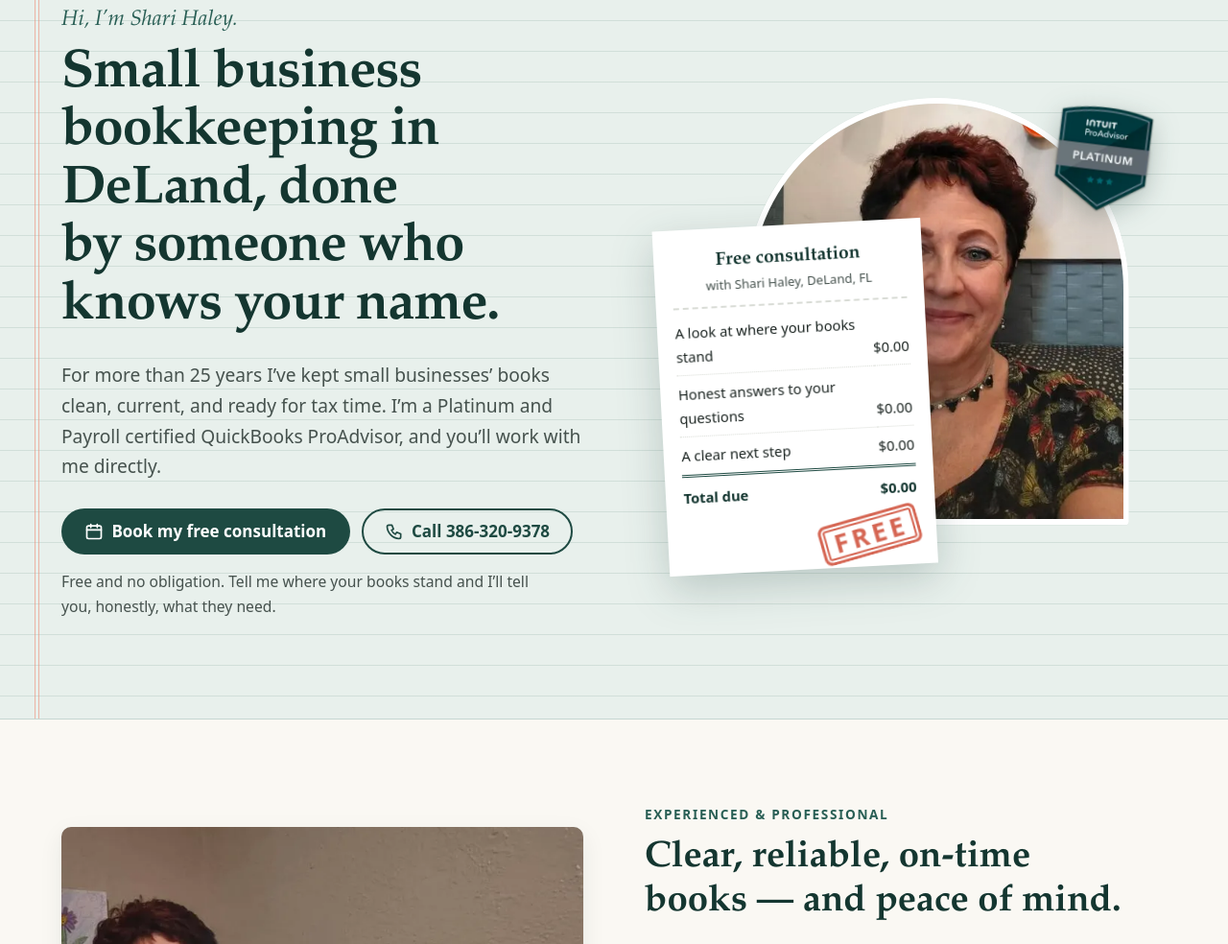
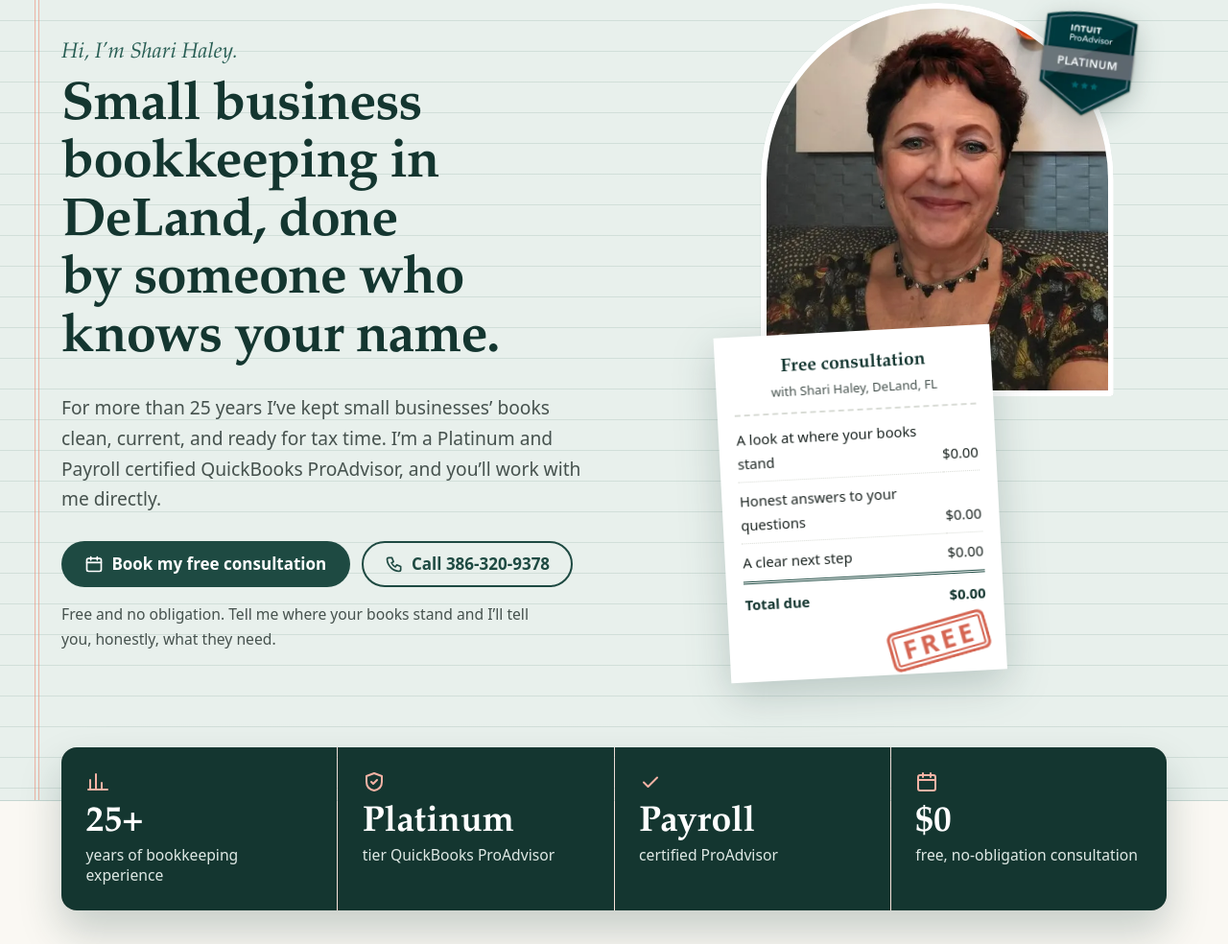
Before and after one commit to BHALEYART/ShariHaleyBookkeeping, a plain HTML site: page index.html in a window 1280 px wide. Shown: the part 199-1183 px from the top of the page at 96% size. Drawn offline with Linux system fonts and the light colour scheme.

Commit message:
Hero: keep the receipt off Shari's face; bring back the four key facts
The consultation receipt now sits below the portrait and only tucks over its
bottom edge, so it never covers her face at any screen width.

Restored the four points Shari wanted (25+ years, Platinum tier ProAdvisor,
Payroll certified, $0 consultation) as a solid strip overlapping the bottom
of the hero; they fade in one after another on load, 2x2 on phones.

Co-Authored-By: Claude Opus 5.5 <noreply@anthropic.com>
Claude-Session: https://claude.ai/code/session_013bBDtUmDHvWeHd8UZEmMDs

```diff
--- a/assets/css/site.css
+++ b/assets/css/site.css
@@ -200,7 +200,7 @@ a:hover { color: var(--green-900); }
 }
 .hero > .wrap {
   display: grid; gap: 3.5rem; align-items: center;
-  padding-block: clamp(2.75rem, 6vw, 5.5rem) clamp(4.5rem, 8vw, 6.5rem);
+  padding-block: clamp(2.75rem, 6vw, 5rem) clamp(6rem, 10vw, 7.5rem);
 }
 @media (min-width: 960px) { .hero > .wrap { grid-template-columns: minmax(0, 1.12fr) minmax(0, 0.88fr); gap: 4rem; } }
 
@@ -210,7 +210,7 @@ a:hover { color: var(--green-900); }
 .hero .btn-row { margin-top: 1.75rem; }
 .hero-note { margin: 1rem 0 0; font-size: 0.98rem; color: var(--ink-soft); max-width: 32rem; }
 
-.hero-visual { position: relative; width: min(100%, 25rem); justify-self: center; }
+.hero-visual { position: relative; width: min(100%, 23rem); justify-self: center; }
 .portrait {
   aspect-ratio: 507 / 565; overflow: hidden; background: var(--green-100);
   border-radius: 999px 999px 18px 18px; border: 6px solid var(--white);
@@ -220,8 +220,9 @@ a:hover { color: var(--green-900); }
 .pin-badge { position: absolute; top: 0.5rem; right: -1.5rem; width: 6.5rem; transform: rotate(7deg); filter: drop-shadow(0 8px 14px rgb(20 54 48 / 28%)); }
 .pin-badge img { width: 100%; height: auto; }
 
+/* Sits below the portrait and only tucks over its bottom edge, so it never covers her face. */
 .receipt-wrap {
-  position: absolute; left: -2.5rem; bottom: -3.5rem; width: 17.5rem;
+  position: relative; width: min(100%, 18rem); margin: -4.25rem 0 0 -2.5rem;
   transform: rotate(-3deg); filter: drop-shadow(0 14px 22px rgb(20 54 48 / 22%));
 }
 .receipt {
@@ -249,12 +250,11 @@ a:hover { color: var(--green-900); }
   transform: rotate(-13deg); opacity: 0.88; mix-blend-mode: multiply; pointer-events: none;
 }
 
-@media (min-width: 1180px) { .receipt-wrap { left: -5.5rem; } }
 @media (max-width: 1179px) { .pin-badge { right: -0.4rem; } }
 @media (max-width: 640px) { .hero::before { display: none; } }
 @media (max-width: 959px) {
   .hero-visual { width: min(100%, 22rem); }
-  .receipt-wrap { position: relative; left: auto; bottom: auto; width: min(100%, 19rem); margin: -3.5rem auto 0; transform: rotate(-2deg); }
+  .receipt-wrap { width: min(100%, 19rem); margin: -3.5rem auto 0; transform: rotate(-2deg); }
   .pin-badge { right: -0.75rem; width: 5.5rem; }
 }
 
@@ -281,6 +281,21 @@ a:hover { color: var(--green-900); }
 .receipt tbody tr:nth-child(3) { animation-delay: 1.45s; }
 .receipt tfoot tr { animation-delay: 1.7s; }
 .stamp { animation: h-stamp .45s cubic-bezier(.3,1.4,.6,1) 2.05s both; }
+
+/* At-a-glance facts: a solid strip that overlaps the bottom of the hero. */
+.facts { position: relative; z-index: 2; margin-top: -3.5rem; }
+.facts-list {
+  list-style: none; margin: 0; padding: 0;
+  display: grid; grid-template-columns: repeat(4, minmax(0, 1fr)); gap: 1px;
+  background: rgb(246 179 165 / 30%); /* shows through the gaps as dividers */
+  border-radius: 16px; overflow: hidden; box-shadow: 0 22px 44px rgb(20 54 48 / 22%);
+}
+.fact { display: flex; flex-direction: column; gap: 0.2rem; padding: 1.5rem 1.6rem 1.6rem; background: var(--green-900); color: #dfe9e5; }
+.fact-icon { color: var(--coral-300); margin-bottom: 0.4rem; }
+.fact-value { font-family: var(--serif); font-size: clamp(1.8rem, 1.3rem + 1.3vw, 2.4rem); font-weight: 700; line-height: 1.1; color: var(--white); }
+.fact-label { font-size: 0.98rem; line-height: 1.35; }
+@media (max-width: 860px) { .facts-list { grid-template-columns: repeat(2, minmax(0, 1fr)); } .fact { padding: 1.2rem 1.2rem 1.3rem; } }
+.fact { animation: h-rise .6s cubic-bezier(.2,.7,.2,1) both; animation-delay: calc(0.35s + var(--i, 0) * 120ms); }
 
 /* Below-the-fold cards ease in once as they scroll into view (JS adds .reveal-ready). */
 @media (prefers-reduced-motion: no-preference) {
--- a/index.html
+++ b/index.html
@@ -30,7 +30,7 @@
 <link rel="apple-touch-icon" href="./assets/img/apple-touch-icon.png">
 <link rel="manifest" href="./site.webmanifest">
 <link rel="preload" as="image" type="image/webp" href="./assets/img/about-1.webp" fetchpriority="high">
-<link rel="stylesheet" href="./assets/css/site.css?v=7edd63e0">
+<link rel="stylesheet" href="./assets/css/site.css?v=5649ac09">
 <script src="./assets/js/site.js?v=695d8cd4" defer></script>
 <script type="application/ld+json">
 {
@@ -278,6 +278,17 @@
   </div>
 </section>
 
+<section class="facts" aria-label="At a glance">
+  <div class="wrap">
+    <ul class="facts-list">
+      <li class="fact" style="--i:0"><span class="fact-icon"><svg aria-hidden="true" focusable="false" width="24" height="24" viewBox="0 0 24 24" fill="none" stroke="currentColor" stroke-width="2" stroke-linecap="round" stroke-linejoin="round"><path d="M4 20V10M10 20V4M16 20v-7M22 20H2"/></svg></span><span class="fact-value">25+</span><span class="fact-label">years of bookkeeping experience</span></li>
+      <li class="fact" style="--i:1"><span class="fact-icon"><svg aria-hidden="true" focusable="false" width="24" height="24" viewBox="0 0 24 24" fill="none" stroke="currentColor" stroke-width="2" stroke-linecap="round" stroke-linejoin="round"><path d="M12 3l8 3v6c0 5-3.5 8-8 9-4.5-1-8-4-8-9V6z"/><path d="M9 12l2 2 4-4"/></svg></span><span class="fact-value">Platinum</span><span class="fact-label">tier QuickBooks ProAdvisor</span></li>
+      <li class="fact" style="--i:2"><span class="fact-icon"><svg aria-hidden="true" focusable="false" width="24" height="24" viewBox="0 0 24 24" fill="none" stroke="currentColor" stroke-width="2" stroke-linecap="round" stroke-linejoin="round"><path d="M5 12.5l4.5 4.5L19 7.5"/></svg></span><span class="fact-value">Payroll</span><span class="fact-label">certified ProAdvisor</span></li>
+      <li class="fact" style="--i:3"><span class="fact-icon"><svg aria-hidden="true" focusable="false" width="24" height="24" viewBox="0 0 24 24" fill="none" stroke="currentColor" stroke-width="2" stroke-linecap="round" stroke-linejoin="round"><rect x="3" y="5" width="18" height="16" rx="2"/><path d="M16 3v4M8 3v4M3 10h18"/></svg></span><span class="fact-value">$0</span><span class="fact-label">free, no-obligation consultation</span></li>
+    </ul>
+  </div>
+</section>
+
 <section class="section" aria-labelledby="intro-heading">
   <div class="wrap split">
     <div class="media-frame"><picture><source type="image/webp" srcset="./assets/img/about-2.webp"><img class="pos-top" src="./assets/img/about-2.jpg" alt="Shari Haley at her desk, working across three monitors" width="800" height="600" loading="lazy" decoding="async"></picture></div>
```
Also changed, not shown: 404.html (+1 -1 lines), about-us/index.html (+1 -1 lines), accessibility/index.html (+1 -1 lines), blog/bookkeeper-vs-accountant-vs-cpa/index.html (+1 -1 lines), blog/catch-up-bookkeeping/index.html (+1 -1 lines), blog/cpas-refer-clients-to-a-bookkeeper/index.html (+1 -1 lines), blog/do-i-need-a-bookkeeper/index.html (+1 -1 lines), blog/how-long-to-keep-business-records/index.html (+1 -1 lines), blog/index.html (+1 -1 lines), blog/learn-quickbooks-or-hire-a-bookkeeper/index.html (+1 -1 lines), blog/what-a-bookkeeper-does-for-your-cpa-clients/index.html (+1 -1 lines), blog/year-end-bookkeeping-checklist/index.html (+1 -1 lines), contact/index.html (+1 -1 lines), our-services/index.html (+1 -1 lines), 2 more files.
